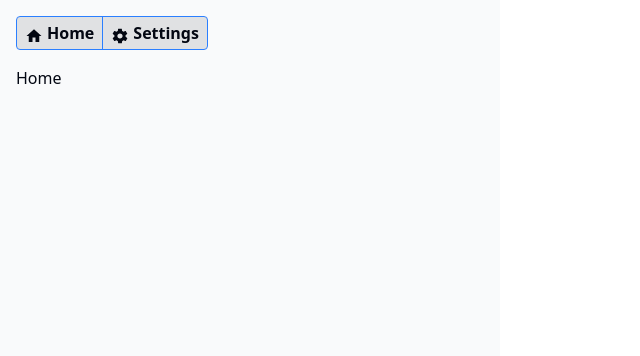
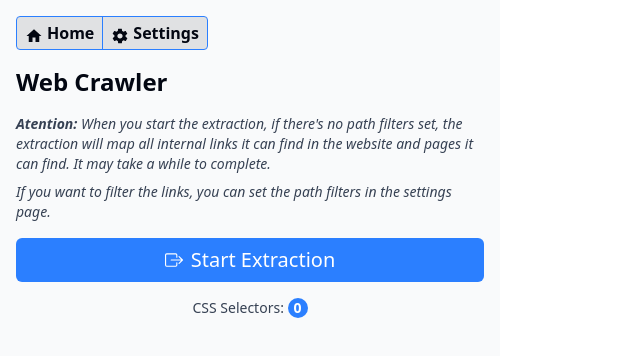
Before and after one commit to Buenno01/web-crawler-chrome-extension, a React (Vite) app: page /#/ in a window 1280 px wide. Shown: the top 356 px of the page, without its empty margins (0-640 px from the left). Built offline with nearby package versions, Linux system fonts and the light colour scheme.

Commit message:
feat: added provider and components to the pages

```diff
--- a/src/main.jsx
+++ b/src/main.jsx
@@ -1,13 +1,16 @@
 import { StrictMode } from 'react'
 import { createRoot } from 'react-dom/client'
 import { HashRouter } from 'react-router-dom'
+import CombinedProviders from './contexts/CombinedProviders'
 import './index.css'
 import App from './App.jsx'
 
 createRoot(document.getElementById('root')).render(
   <StrictMode>
     <HashRouter>
-      <App />
+      <CombinedProviders>
+        <App />
+      </CombinedProviders>
     </HashRouter>
   </StrictMode>,
 )
--- a/src/pages/Home.jsx
+++ b/src/pages/Home.jsx
@@ -1,8 +1,31 @@
 import React from 'react';
+import { BsBoxArrowRight } from "react-icons/bs";
+import { useCssSelectorsContext } from '../contexts/cssSelectorsContext';
+import Button from '../components/ui/Button';
 
 function Home() {
+  const { values } = useCssSelectorsContext();
   return (
-    <div>Home</div>
+    <>
+      <h1 className='text-2xl font-bold mb-4'>Web Crawler</h1>
+      <div className='flex flex-col gap-2 mb-4 text-sm italic text-gray-700 dark:text-gray-300'>
+        <p>
+          <strong>Atention:</strong> When you start the extraction, if there's no path filters set, the extraction will
+          map all internal links it can find in the website and pages it can find. It may take a while to complete.
+        </p>
+        <p>
+          If you want to filter the links, you can set the path filters in the settings page.
+        </p>
+      </div>
+
+      <Button>
+        <BsBoxArrowRight className='text-lg' />
+        Start Extraction
+      </Button>
+      <p className='text-sm text-gray-700 dark:text-gray-300 mt-4 flex items-center justify-center gap-2 flex-wrap w-full'>
+        <span>CSS Selectors: <strong className='aspect-square inline-flex w-5 h-5 items-center justify-center rounded-full bg-blue-500 text-white text-center'>{values.length}</strong></span>
+      </p>
+    </>
   )
 }
 
--- a/src/pages/Settings.jsx
+++ b/src/pages/Settings.jsx
@@ -1,8 +1,12 @@
 import React from 'react';
+import CSSSelectorForm from '../components/CSSSelectorForm';
 
 function Settings() {
   return (
-    <div>Settings</div>
+    <div>
+      <h1 className='text-2xl font-bold mb-4'>Settings</h1>
+      <CSSSelectorForm />
+    </div>
   )
 }
 
```
